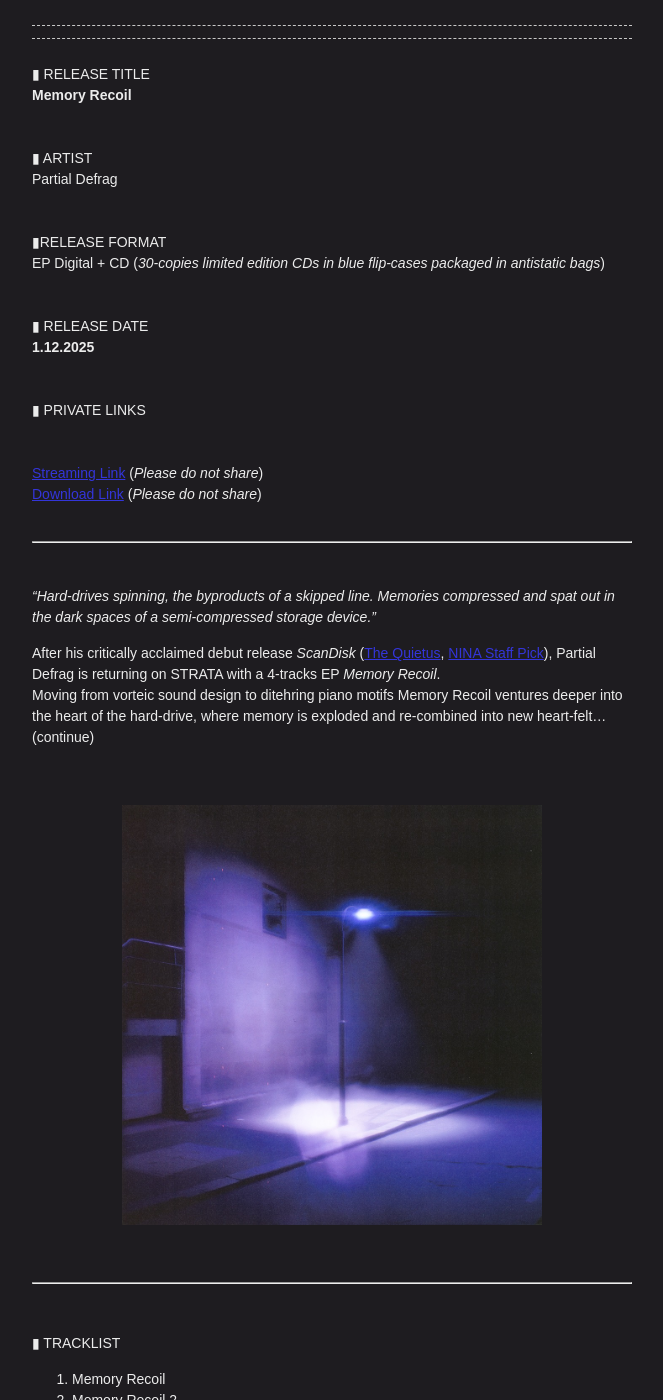
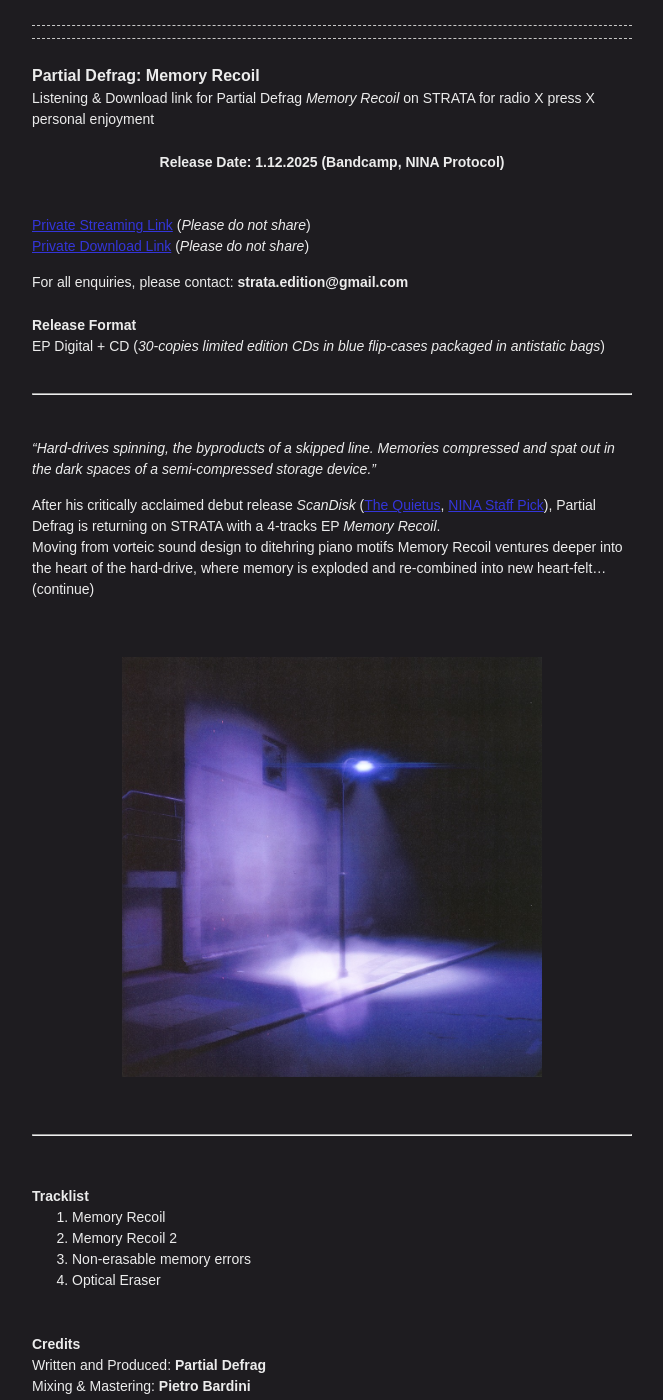
Before and after one commit to StrataEdition/Memory-Recoil-EPK, a Jekyll site: the page built from index.md, in a window 1280 px wide and 1400 px high. Shown: the whole window, without its empty margins (308-971 px from the left). Built offline with Jekyll 4.4.1, drawn with Linux system fonts in a browser that asks for light colours; some of the changed text lies outside the part shown.

Commit message:
Update index.md

```diff
--- a/index.md
+++ b/index.md
@@ -3,22 +3,21 @@ title: Memory Recoil EPK
 layout: home
 ---
 
-▮ RELEASE TITLE
-**Memory Recoil**
-<br>
-▮ ARTIST
-Partial Defrag
-<br>
-▮RELEASE FORMAT
+
+
+# Partial Defrag: Memory Recoil
+
+Listening & Download link for Partial Defrag *Memory Recoil* on STRATA for radio X press X personal enjoyment
+
+### Release Date: 1.12.2025 (Bandcamp, NINA Protocol)
+<br/>
+[Private Streaming Link](https://on.soundcloud.com/52nDFJmNBvthddgR9) (*Please do not share*)
+[Private Download Link](https://drive.google.com/drive/folders/1BUNzDlvQYPKmk4WAZI8S4Yv46X6m0yv8?usp=sharing) (*Please do not share*)
+
+For all enquiries, please contact: **strata.edition@gmail.com**
+
+## Release Format
 EP Digital + CD (*30-copies limited edition CDs in blue flip-cases packaged in antistatic bags*)
-<br>
-▮ RELEASE DATE
-**1.12.2025**
-<br>
-▮ PRIVATE LINKS
-<br>
-[Streaming Link](https://on.soundcloud.com/IRJKTqzyTw0RrKJOHv) (*Please do not share*)
-[Download Link](https://drive.google.com/drive/folders/1dkPF0S0om1bNitojJD--bZ2Ng0SwfgGL?usp=sharing) (*Please do not share*)
 <br>
 
 ---
@@ -35,7 +34,8 @@ Moving from vorteic sound design to ditehring piano motifs Memory Recoil venture
 
 ---
 <br>
-▮ TRACKLIST
+
+## Tracklist
 1. Memory Recoil
 2. Memory Recoil 2
 3. Non-erasable memory errors
@@ -43,13 +43,13 @@ Moving from vorteic sound design to ditehring piano motifs Memory Recoil venture
 
 <br>
 
-▮ CREDITS
+## Credits
 Written and Produced: **Partial Defrag**
 Mixing & Mastering: **Pietro Bardini**
 Cover Design: **Partial Defrag**
 <br>
 
-▮ ARTIST BIO
+## Artist Bio
 Partial Defrag: "In the empty space of a semi-compressed hard drive."
 
 <br>
```
